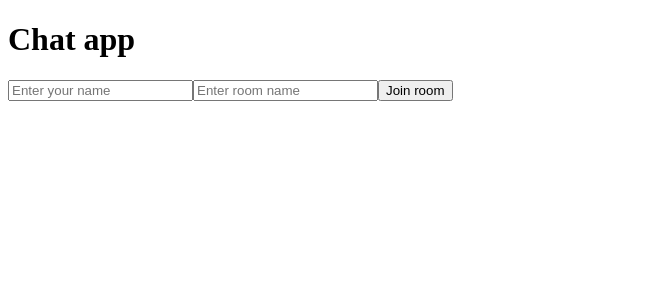
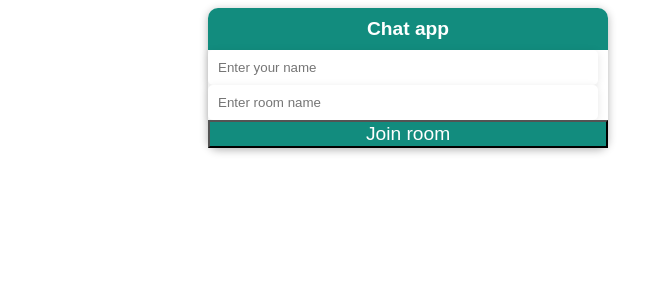
Before and after one commit to eldinho2/Chat-app, a Next.js app: page / in a window 1280 px wide. Shown: the top 300 px of the page, without its empty margins (0-667 px from the left). Built offline with nearby package versions, Linux system fonts and the light colour scheme; no server answers.

Commit message:
login css and validation

```diff
--- a/src/pages/components/_Chat.jsx
+++ b/src/pages/components/_Chat.jsx
@@ -17,7 +17,6 @@ export default function Chat({ socket, userName, roomName }) {
       };
       await socket.emit("send_message", messageData);
       setMessageList([...messageList, messageData]);
-      console.log(messageList);
       setMessage("");
     }
   };
--- a/src/pages/index.js
+++ b/src/pages/index.js
@@ -11,12 +11,13 @@ export default function Home() {
   const [showChat, setShowChat] = useState(false);
 
   const joinRoom = () => {
-    if (userName && roomName) {
+    if (!userName || !roomName) {
+      alert("Please enter your name and room name");
+      return;
+    } else {
       socket.emit("join_room", roomName, userName);
-    } else {
-      alert("Please enter your name and room name");
+      setShowChat(true);
     }
-    setShowChat(true);
   };
 
   return (
@@ -30,9 +31,10 @@ export default function Home() {
       {showChat ? (
           <Chat socket={socket} roomName={roomName} userName={userName} />
       ) : (
-        <div>
-          <h1>Chat app</h1>
+        <div className="login-form" >
+          <h1 className="login-title" >Chat app</h1>
           <input
+            className="name-input"
             type="text"
             maxLength={18}
             placeholder="Enter your name"
@@ -40,12 +42,13 @@ export default function Home() {
             onChange={(e) => setUserName(e.target.value)}
           />
           <input
+            className="room-input"
             type="text"
             placeholder="Enter room name"
             value={roomName}
             onChange={(e) => setRoomName(e.target.value)}
           />
-          <button onClick={joinRoom}>Join room</button>
+          <button className="submit-btnLogin" onClick={joinRoom}>Join room</button>
         </div>
       )}
     </>
--- a/src/styles/chat.css
+++ b/src/styles/chat.css
@@ -1,3 +1,7 @@
+body {
+  max-width: 100vh;
+}
+
 .chat-window {
     display: flex;
     flex-direction: column;
@@ -134,3 +138,55 @@
     color: blue;
     cursor: pointer;
   }
+
+  .login-form {
+    display: flex;
+    flex-direction: column;
+    width: 100%;
+    max-width: 400px;
+    margin: 0 auto;
+    background-color: #ffffff;
+    border-radius: 10px;
+    box-shadow: 0 2px 8px rgba(0, 0, 0, 0.3);
+    font-family: sans-serif;
+  }
+
+  .login-title {
+    margin: 0;
+    padding: 10px;
+    font-size: 1.2rem;
+    text-align: center;
+    background-color: #128c7e;
+    color: #ffffff;
+    border-top-left-radius: 10px;
+    border-top-right-radius: 10px;
+  }
+
+  .name-input {
+    flex: 1;
+    margin-right: 10px;
+    padding: 10px;
+    border: none;
+    border-radius: 5px;
+    background-color: #ffffff;
+    box-shadow: 0 2px 8px rgba(0, 0, 0, 0.1);
+  }
+
+  .room-input {
+    flex: 1;
+    margin-right: 10px;
+    padding: 10px;
+    border: none;
+    border-radius: 5px;
+    background-color: #ffffff;
+    box-shadow: 0 2px 8px rgba(0, 0, 0, 0.1);
+  }
+
+  .submit-btnLogin {
+    align-items: center;
+    background-color: #128c7e;
+    color: #ffffff;
+    font-size: 1.2rem;
+    cursor: pointer;
+    transition: background-color 0.2s ease-out;
+}
```
